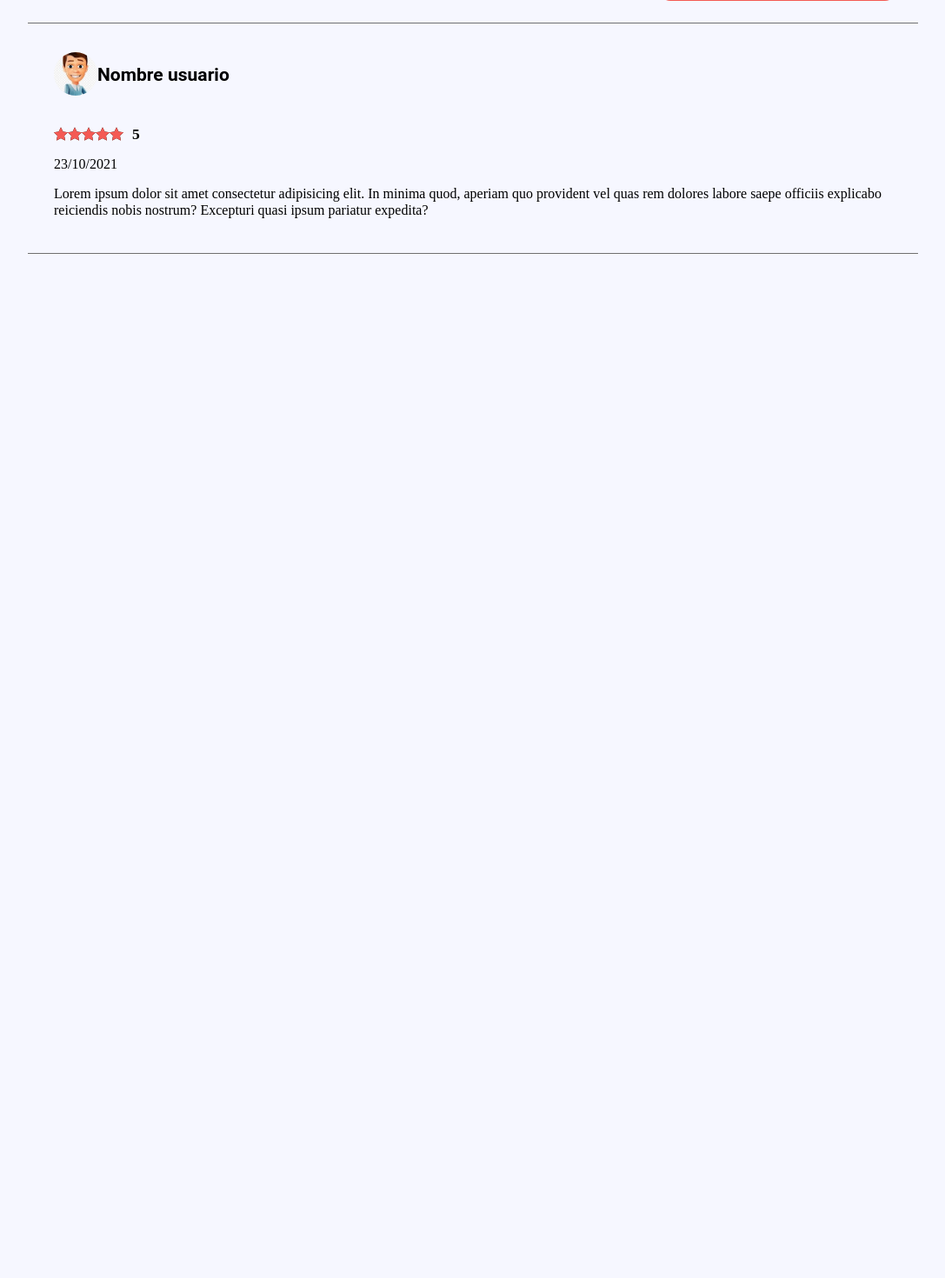
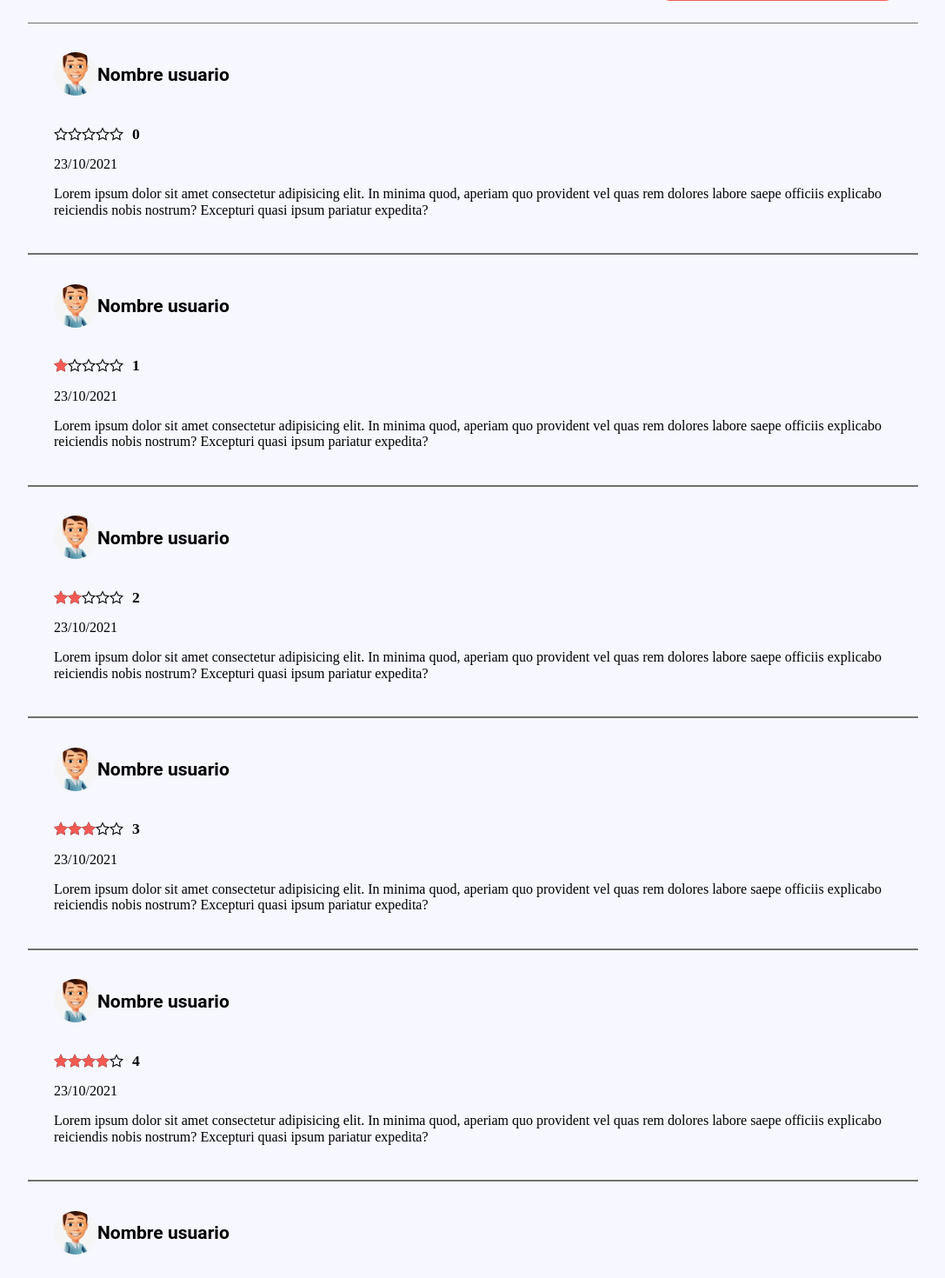
Before and after one commit to THypnosT/orion, a Flask app: page /singleProduct in a window 1280 px wide. Shown: the part 600-2070 px from the top of the page at 87% size, without its empty margins (96-1183 px from the left). Before the commit the page ends 892 px from the top, so only its background shows below. Run offline with Flask 2, Linux system fonts and the light colour scheme; some web fonts are replaced.

Commit message:
Actualizacion a SingleProduct. Pendiente agregar para comentarios nuevos

```diff
--- a/templates/SingleProduct.html
+++ b/templates/SingleProduct.html
@@ -25,6 +25,7 @@
                 <button>Añadir al carrito de compra</button>
             </div>
         </div>
+        {% for fila in range(6) %}
         <div class="product-review">
             <div class="review-One">
                 <div class="review-user">
@@ -35,12 +36,13 @@
                     <div class="estrellas-outer">
                         <div class="estrellas-inner" style="width:{{ fila }}rem;"></div>
                     </div>
-                    <div class="valor">5</div>
+                    <div class="valor">{{ fila }}</div>
                 </div>
                 <p class="fecha">23/10/2021</p>
                 <p class="comment">Lorem ipsum dolor sit amet consectetur adipisicing elit. In minima quod, aperiam quo provident vel quas rem dolores labore saepe officiis explicabo reiciendis nobis nostrum? Excepturi quasi ipsum pariatur expedita?</p>
             </div>
         </div>
+        {% endfor %}
 
     </section>
 </body>
```
